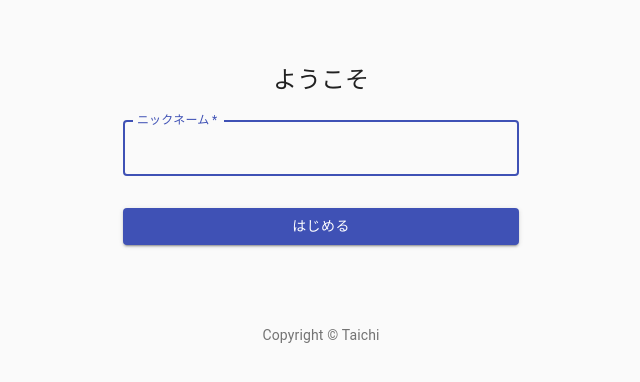
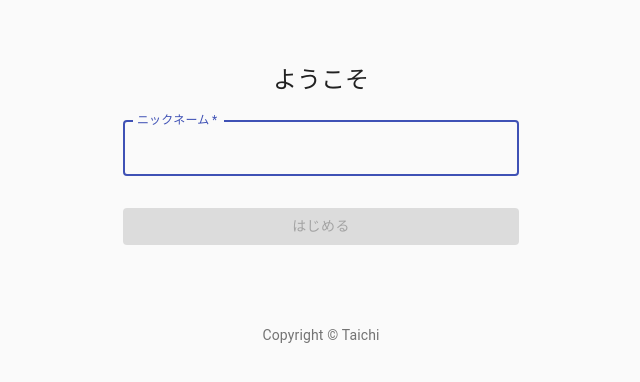
Before and after one commit to taichigr/idobatakaigi0405, a React (Create React App) app: page / in a window 1280 px wide. Shown: the top 382 px of the page, without its empty margins (319-959 px from the left). Built offline with nearby package versions, Linux system fonts and the light colour scheme.

Commit message:
setName by clicking button

```diff
--- a/src/components/App.js
+++ b/src/components/App.js
@@ -1,7 +1,12 @@
-import React from 'react';
+import React, { useState } from 'react';
 
 import SignIn from './SignIn';
 
 export default () => {
-  return <SignIn />;
+
+  const [name, setName] = useState('');
+  console.log({name})
+  return (
+    <SignIn setName={setName} />
+  );
 };
--- a/src/components/SignIn.js
+++ b/src/components/SignIn.js
@@ -1,4 +1,4 @@
-import React from 'react';
+import React, { useEffect, useState } from 'react';
 import Button from '@material-ui/core/Button';
 import CssBaseline from '@material-ui/core/CssBaseline';
 import TextField from '@material-ui/core/TextField';
@@ -44,8 +44,16 @@
   },
 }));
 
-export default function SignIn() {
+export default function SignIn({ setName }) {
   const classes = useStyles();
+  const [disabled, setDisabled] = useState(true);
+  const [string, setString] = useState('');
+  console.log(string);
+
+  useEffect(() => {
+    const disabled = string === '';
+    setDisabled(disabled);
+  },[string]);
 
   return (
     <Container component="main" maxWidth="xs">
@@ -64,6 +72,7 @@
             label="ニックネーム"
             name="name"
             autoFocus
+            onChange={(e) => setString(e.target.value)}
           />
           <Button
             type="submit"
@@ -71,6 +80,7 @@
             variant="contained"
             color="primary"
             className={classes.submit}
+            disabled={disabled}
           >
             はじめる
           </Button>
```
